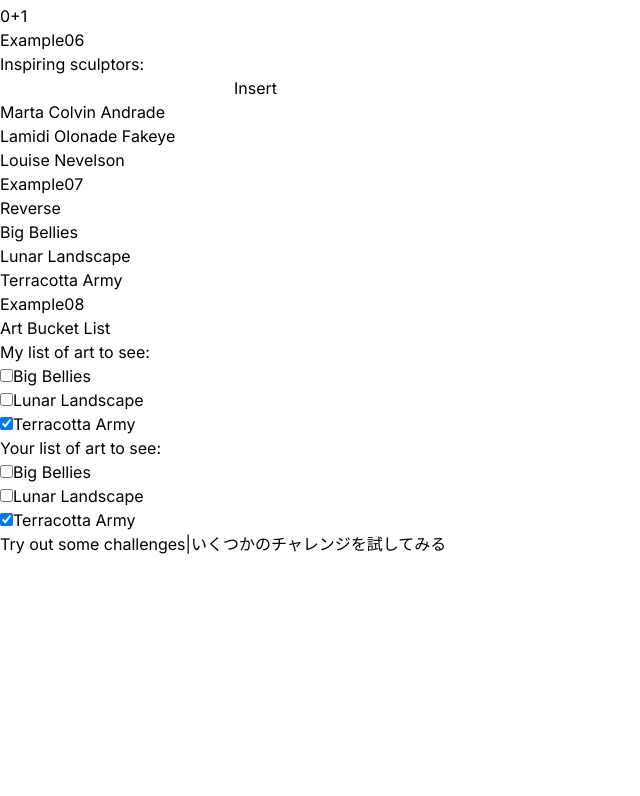
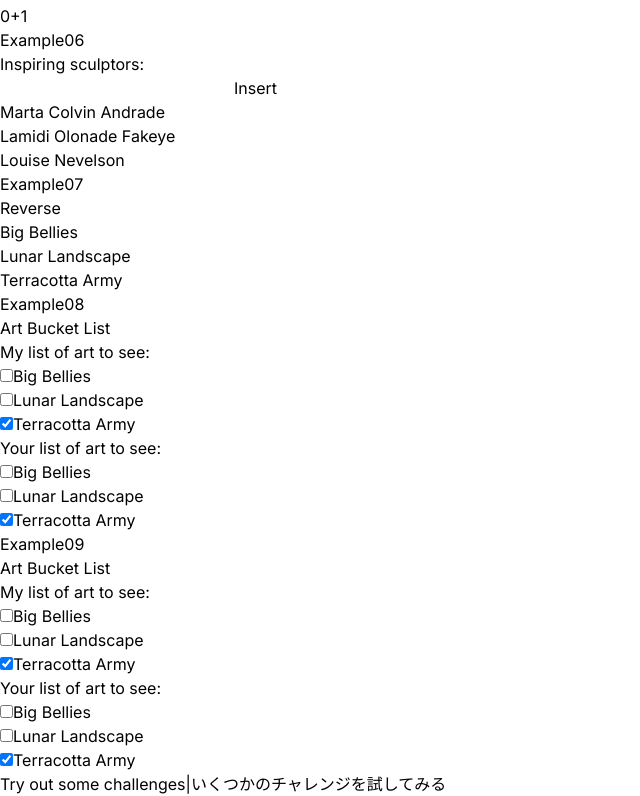
Before and after one commit to ai-biz20-sasaki/learn-react, a Next.js app: page /adding-interactivity/updating-arrays-in-state in a window 1280 px wide. Shown: the part 476-1272 px from the top of the page, without its empty margins (0-640 px from the left). Before the commit the page ends 1032 px from the top, so only its background shows below. Built offline with nearby package versions, Linux system fonts and the light colour scheme.

Commit message:
Add adding-interactivity/updating-arrays-in-state/example09

```diff
--- /dev/null
+++ b/src/app/adding-interactivity/updating-arrays-in-state/example09.tsx
@@ -0,0 +1,75 @@
+"use client"
+import { useState } from 'react';
+import { useImmer } from 'use-immer';
+
+let nextId = 3;
+const initialList = [
+  { id: 0, title: 'Big Bellies', seen: false },
+  { id: 1, title: 'Lunar Landscape', seen: false },
+  { id: 2, title: 'Terracotta Army', seen: true },
+];
+
+export default function BucketList() {
+  const [myList, updateMyList] = useImmer(
+    initialList
+  );
+  const [yourList, updateYourList] = useImmer(
+    initialList
+  );
+
+  function handleToggleMyList(id, nextSeen) {
+    updateMyList(draft => {
+      const artwork = draft.find(a =>
+        a.id === id
+      );
+      artwork.seen = nextSeen;
+    });
+  }
+
+  function handleToggleYourList(artworkId, nextSeen) {
+    updateYourList(draft => {
+      const artwork = draft.find(a =>
+        a.id === artworkId
+      );
+      artwork.seen = nextSeen;
+    });
+  }
+
+  return (
+    <>
+      <h1>Art Bucket List</h1>
+      <h2>My list of art to see:</h2>
+      <ItemList
+        artworks={myList}
+        onToggle={handleToggleMyList} />
+      <h2>Your list of art to see:</h2>
+      <ItemList
+        artworks={yourList}
+        onToggle={handleToggleYourList} />
+    </>
+  );
+}
+
+function ItemList({ artworks, onToggle }) {
+  return (
+    <ul>
+      {artworks.map(artwork => (
+        <li key={artwork.id}>
+          <label>
+            <input
+              type="checkbox"
+              checked={artwork.seen}
+              onChange={e => {
+                onToggle(
+                  artwork.id,
+                  e.target.checked
+                );
+              }}
+            />
+            {artwork.title}
+          </label>
+        </li>
+      ))}
+    </ul>
+  );
+}
--- a/src/app/adding-interactivity/updating-arrays-in-state/page.tsx
+++ b/src/app/adding-interactivity/updating-arrays-in-state/page.tsx
@@ -10,6 +10,7 @@ import Example05 from './example05'
 import Example06 from './example06'
 import Example07 from './example07'
 import Example08 from './example08'
+import Example09 from './example09'
 //import Challenge01 from './challenge01'
 //import Challenge02 from './challenge02'
 //import Challenge03 from './challenge03'
@@ -45,6 +46,8 @@ export default function Page() {
       <Example07 />
       <h3>Example08</h3>
       <Example08 />
+      <h3>Example09</h3>
+      <Example09 />
       <h2>
         <a
           className=""
```
